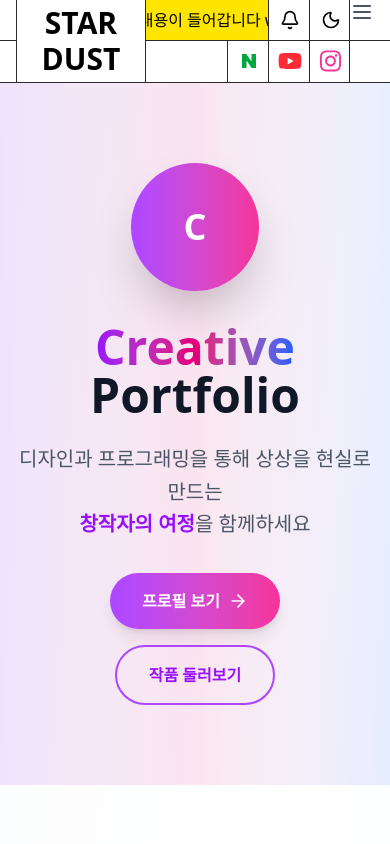
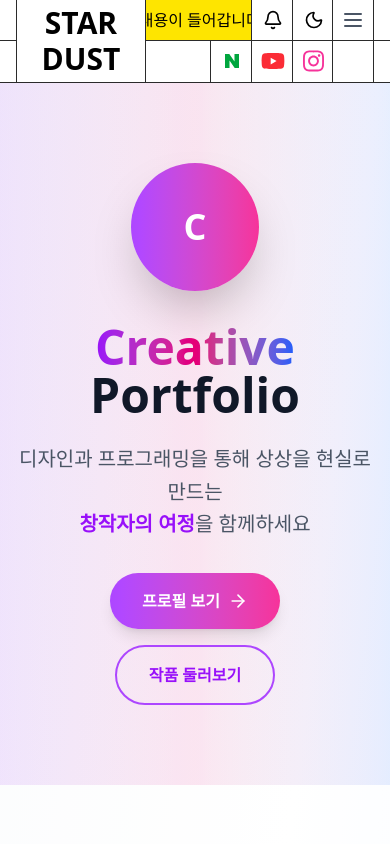
Before and after one commit to stardust-note/blog, a Next.js app: page / in a window 390 px wide. Shown: the top 844 px of the page. Built offline with nearby package versions, Linux system fonts and the light colour scheme.

Commit message:
mobile mod

```diff
--- a/components/Layout.jsx
+++ b/components/Layout.jsx
@@ -147,10 +147,10 @@ export default function Layout({ children }) {
             </div>
 
             {/* Mobile menu toggle button */}
-            <div className="md:hidden">
+            <div className="md:hidden border-r border-[#2b2b2b] pr-2">
               <button
                 onClick={() => setIsMenuOpen(!isMenuOpen)}
-                className="text-gray-600 hover:text-purple-600 focus:outline-none"
+                className="text-gray-600 hover:text-purple-600 focus:outline-none pt-2 pl-2"
               >
                 {isMenuOpen ? (
                   <svg className="w-6 h-6" fill="none" stroke="currentColor" viewBox="0 0 24 24">
```
